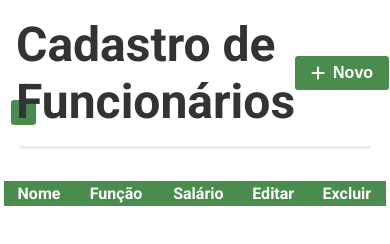
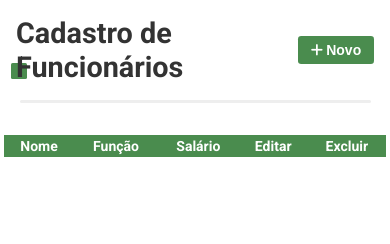
Before and after one commit to Pedro170/cadastro-funcionario, a plain HTML site: page index.html in a window 390 px wide. Drawn offline with Linux system fonts and the light colour scheme.

Commit message:
deixado responsivo

```diff
--- a/styles.css
+++ b/styles.css
@@ -221,3 +221,33 @@ body {
   color: #444;
   font-size: 1.1em;
 }
+
+@media ( max-width: 40rem ) {
+  .title {
+    font-size: 1.8rem;
+  }
+
+  .title::before {
+    bottom: 5px;
+    left: -5px;
+    width: 16px;
+    height: 16px;
+    border-radius: .1rem;
+  }
+
+  .header #new {
+    display: flex;
+    align-items: center;
+    column-gap: .2rem;
+    font-size: .875rem;
+    padding: .4rem .8rem;
+  }
+
+  .container-table {
+    font-size: .875rem;
+  }
+
+  .btnAction {
+    font-size: .875rem;
+  }
+}
```
